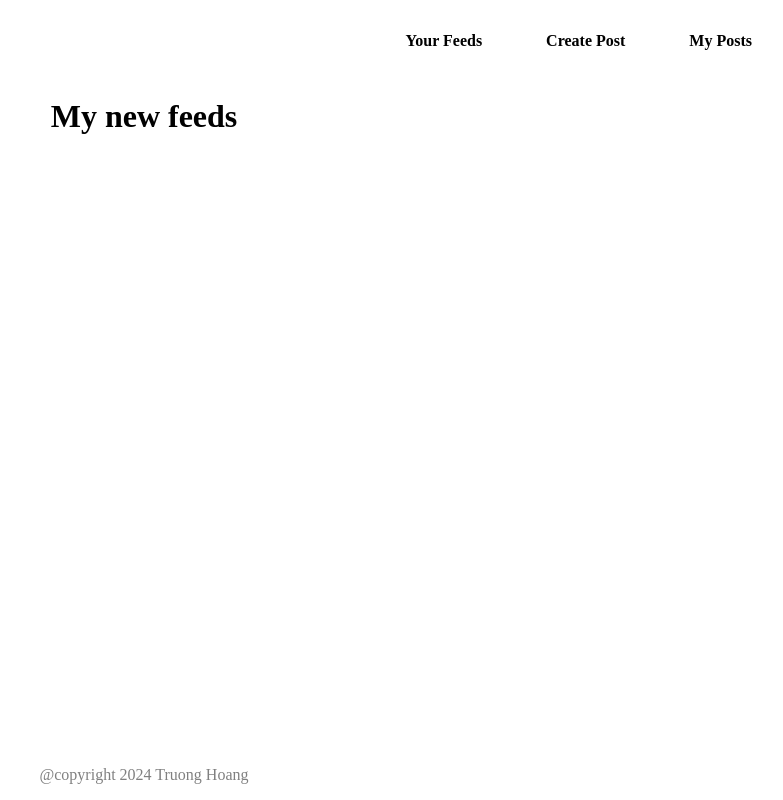
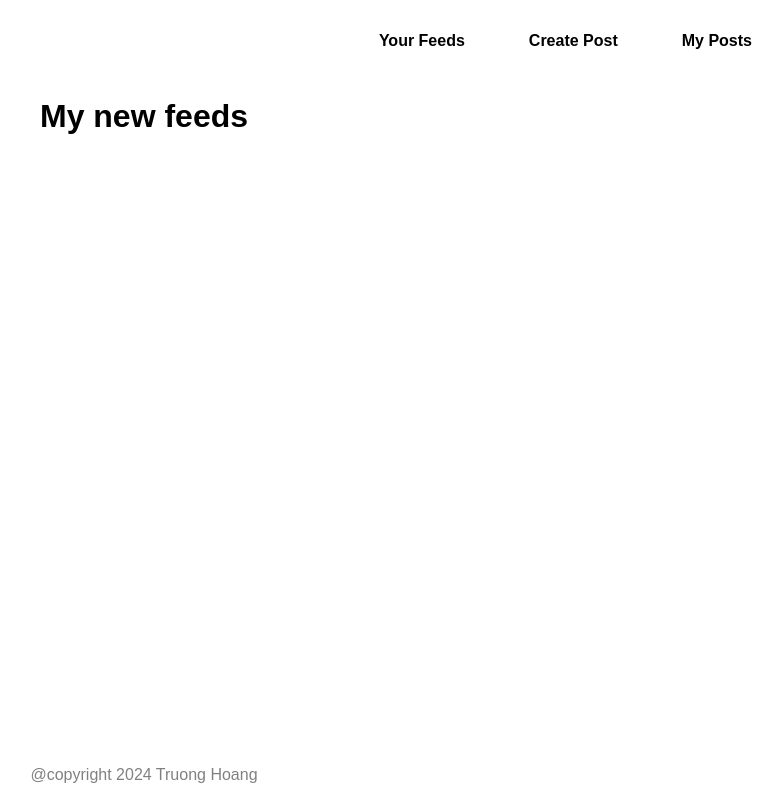
Before and after one commit to tin0312/blog-web, a Node server app: page / in a window 1280 px wide. Shown: the whole page, without its empty margins (496-1279 px from the left). Run offline with Node 20, Linux system fonts and the light colour scheme; some web fonts are replaced.

Commit message:
Add custom font in css file

```diff
--- a/public/style/main.css
+++ b/public/style/main.css
@@ -1,8 +1,32 @@
+@font-face {
+  font-family: "Gilroy";
+  src: url("../fonts/Gilroy/Gilroy-Regular.woff") format("woff");
+  font-weight: 300;
+}
+@font-face {
+  font-family: "Gilroy";
+  src: url("../fonts/Gilroy/Gilroy-Medium.woff") format("woff");
+  font-weight: 500;
+}
+@font-face {
+  font-family: "Gilroy";
+  src: url("../fonts/Gilroy/Gilroy-Bold.woff") format("woff");
+  font-weight: 700;
+}
+@font-face {
+  font-family: "Gilroy";
+  src: url("../fonts/Gilroy/Gilroy-Bold.woff") format("woff");
+  font-weight: 900;
+}
 * {
   margin: 0;
   padding: 0;
 }
-
+html,
+body,
+div {
+  font-family: "Gilroy", sans-serif;
+}
 h1,
 h2,
 h3 {
```
Also changed, not shown: public/style/fonts/Gilroy-Bold.woff (added), public/style/fonts/Gilroy-Heavy.woff (added), public/style/fonts/Gilroy-Light.woff (added), public/style/fonts/Gilroy-Medium.woff (added), public/style/fonts/Gilroy-Regular.woff (added).
